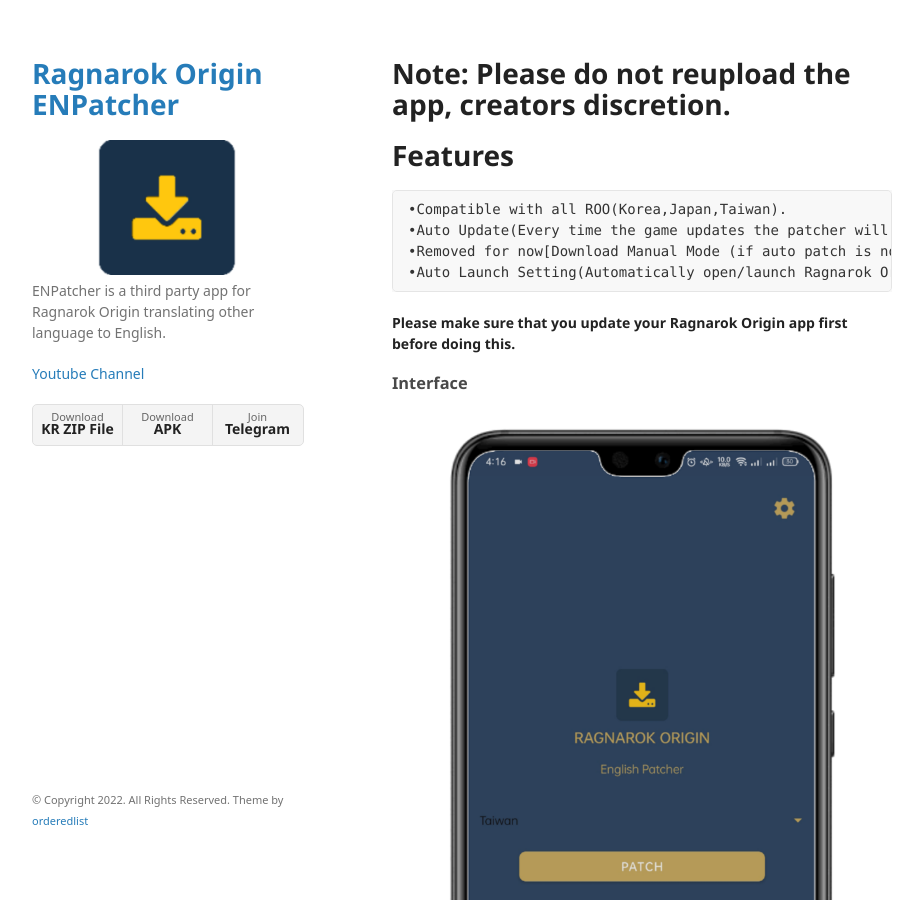
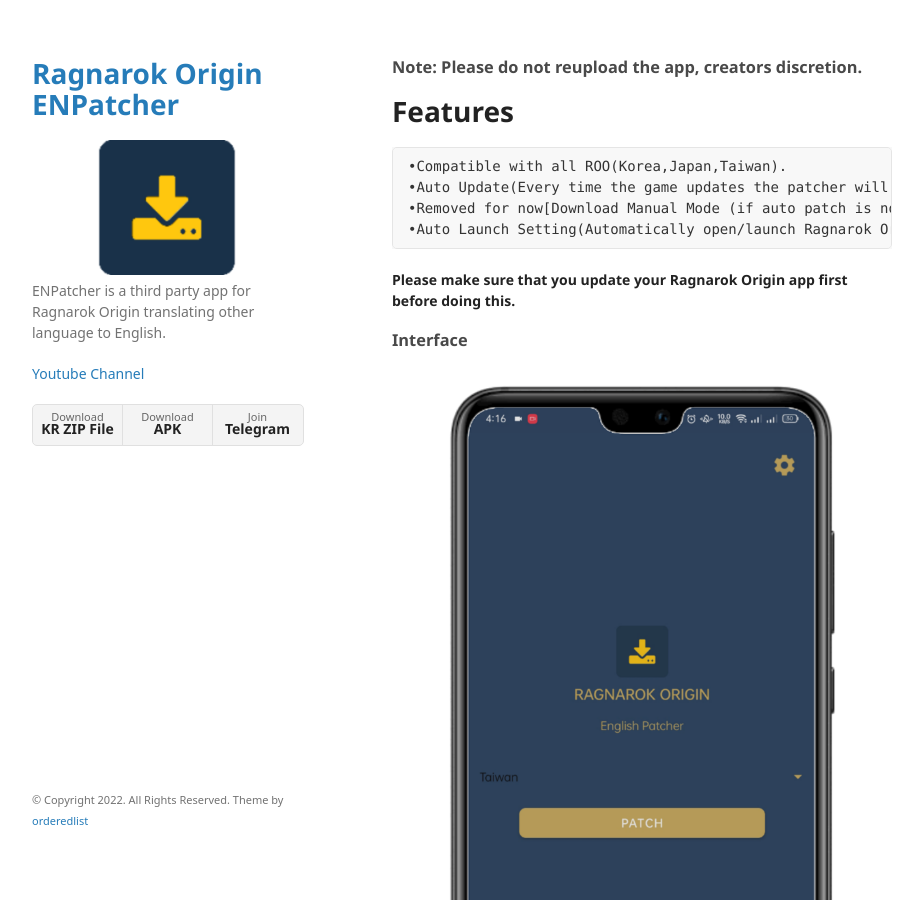
Before and after one commit to RO-ENPatcher/RO-ENPatcher.github.io, a Jekyll site: the page built from index.md, in a window 1280 px wide and 900 px high. Shown: the whole window, without its empty margins (178-1101 px from the left). Built offline with Jekyll 4.4.1, drawn with Linux system fonts in a browser that asks for light colours; some web fonts are replaced; our own code applies the rules of GitHub Pages for plain Markdown files.

```diff
--- a/index.md
+++ b/index.md
@@ -2,7 +2,7 @@
 layout: default
 ---
 
-# Note: Please do not reupload the app, creators discretion.
+### Note: Please do not reupload the app, creators discretion.
 
 # Features
 
```
